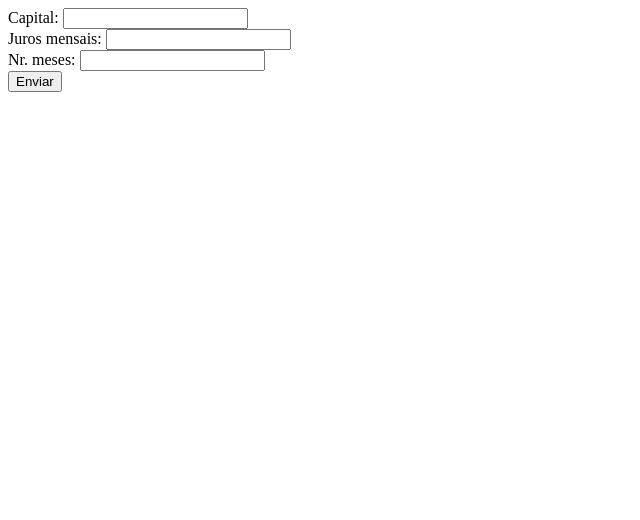
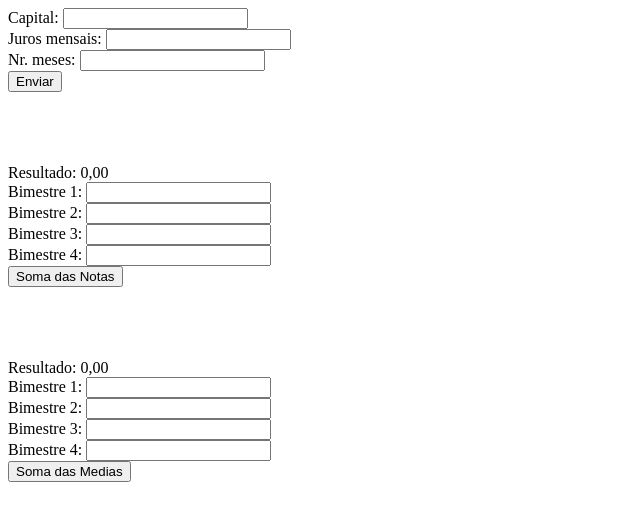
Before and after one commit to biancabagnara/primeirof_3t, a plain HTML site: page index.html in a window 1280 px wide. Shown: the whole page, without its empty margins (0-640 px from the left). Drawn offline with Linux system fonts and the light colour scheme.

Commit message:
Update index.html

```diff
--- a/index.html
+++ b/index.html
@@ -14,5 +14,23 @@
    Nr. meses: <input id="meses" type="text"><br>
    <button onclick="total()"> Enviar</button>
 
+<br><br><br><br><br>
+<span id="resul">Resultado: 0,00</span><br>
+Bimestre 1: <input id="b1" type="text"><br>
+Bimestre 2: <input id="b2" type="text"><br>
+Bimestre 3: <input id="b3" type="text"><br>
+Bimestre 4: <input id="b4" type="text"><br>
+
+<button onclick="somaNota()">Soma das Notas</button>
+
+<br><br><br><br><br>
+<span id="media">Resultado: 0,00</span><br>
+Bimestre 1: <input id="b1" type="text"><br>
+Bimestre 2: <input id="b2" type="text"><br>
+Bimestre 3: <input id="b3" type="text"><br>
+Bimestre 4: <input id="b4" type="text"><br>
+
+<button onclick="somaMedia()">Soma das Medias</button>
+
 </body>
 </html>
```
